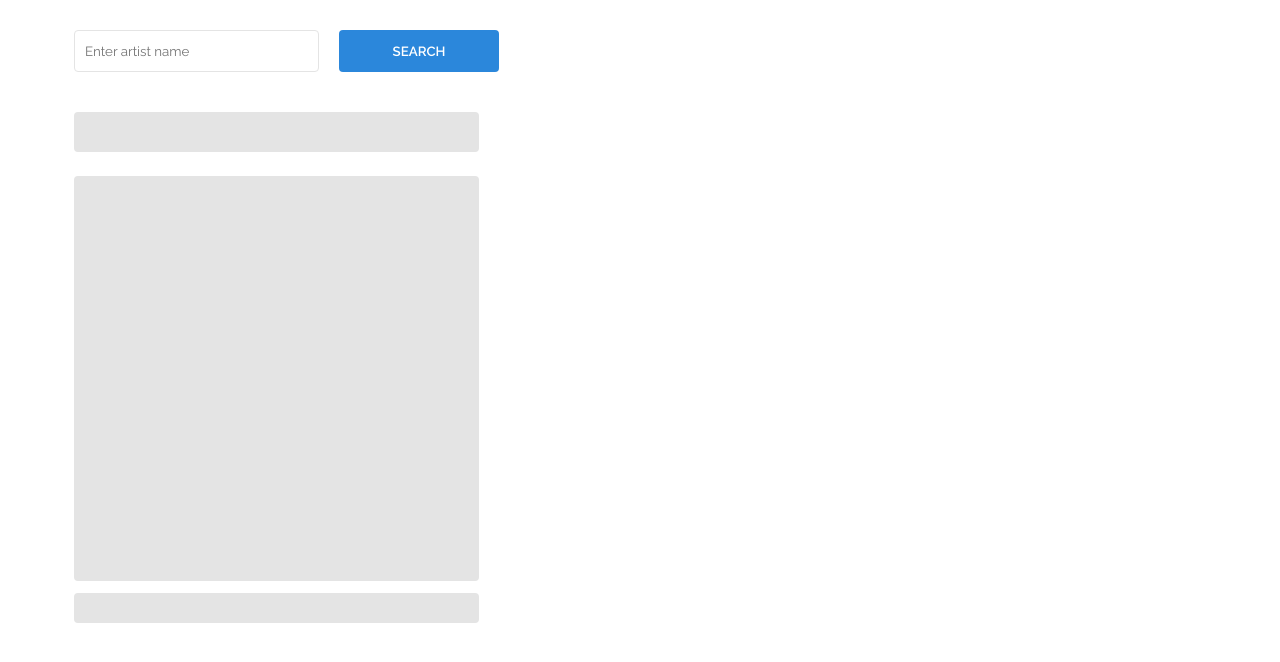
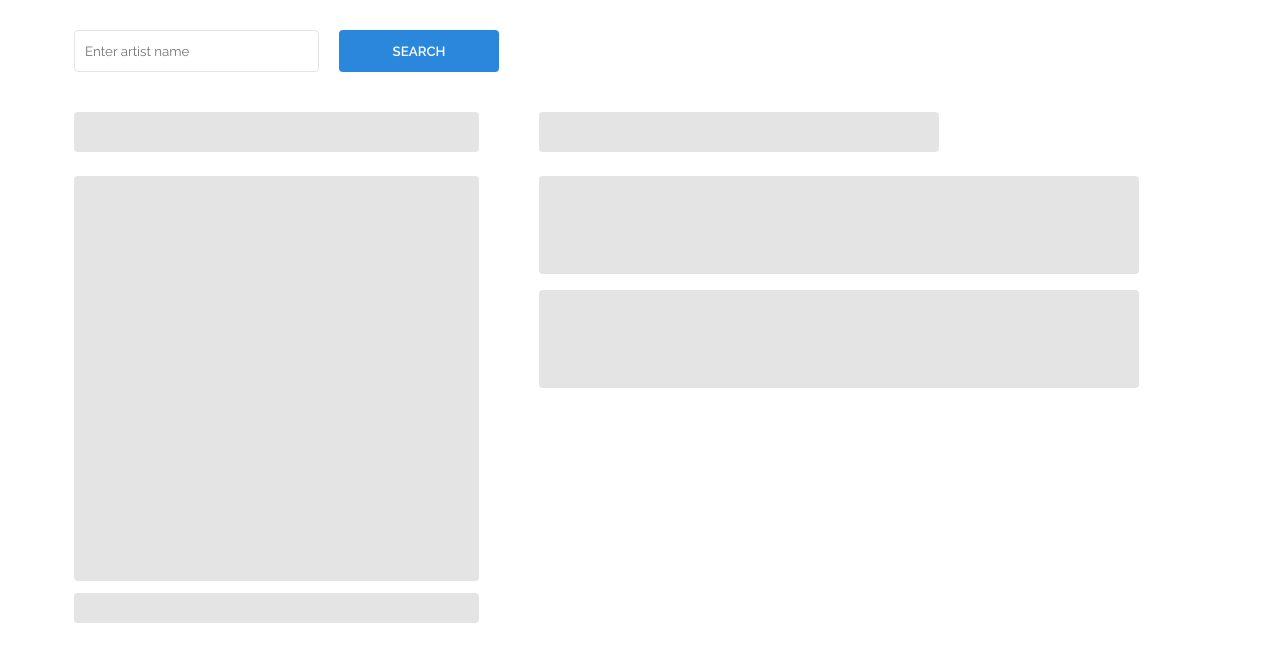
Before and after one commit to ollcaier/delta-way-test, a React app: page / in a window 1280 px wide. Shown: the top 662 px of the page. Built offline with nearby package versions, Linux system fonts and the light colour scheme.

Commit message:
add events component

```diff
--- a/src/assets/clearfix.scss
+++ b/src/assets/clearfix.scss
@@ -13,6 +13,7 @@ button {
 
 h1,
 h2,
+h3,
 p,
 span,
 a,
--- a/src/assets/colors.scss
+++ b/src/assets/colors.scss
@@ -1,7 +1,7 @@
 $backgroundColor: #f2f3f3;
 
 $borderColor: #e4e4e4;
-$borderHoverColor: #e4e4e4;
+$borderHoverColor: #c4c4c4;
 
 $previewColor: #e4e4e4;
 
@@ -9,3 +9,4 @@ $white: #ffffff;
 $blue: #2b87db;
 $darkBlue: #2b87db;
 $red: red;
+$gray: #949494;
--- a/src/components/app/index.tsx
+++ b/src/components/app/index.tsx
@@ -1,5 +1,6 @@
 import * as React from "react";
 import { Artist } from "../artist";
+import { Events } from "../events";
 import { SearchContainer } from "../search/container";
 import { IMapStateToAppProps } from "./container";
 import styles from "./styles.scss";
@@ -10,6 +11,7 @@ export class App extends React.Component<TAppProps> {
   public render() {
     const {
       artist,
+      events,
     } = this.props;
 
     return (
@@ -21,7 +23,9 @@ export class App extends React.Component<TAppProps> {
           <section className={styles["artist-container"]}>
             <Artist artist={artist} />
           </section>
-          <section className={styles["events-container"]}/>
+          <section className={styles["events-container"]}>
+            <Events artist={artist} events={events}/>
+          </section>
         </main>
       </div>
     );
--- /dev/null
+++ b/src/components/event/index.tsx
@@ -0,0 +1,34 @@
+import * as React from "react";
+import { IEvent } from "../../models/iEvent";
+import { getFormedDateFromDatestring } from "../../utils/getFormedDateFromDatestring";
+import styles from "./styles.scss";
+
+export interface IEventProps {
+  event?: IEvent;
+}
+
+export class Event extends React.Component<IEventProps> {
+  public render() {
+    const { event } = this.props;
+
+    return event === undefined
+      ? this.renderEventPreview()
+      : this.renderEvent(event);
+  }
+
+  private readonly renderEvent = (event: IEvent) =>
+    (
+      <a
+        href={event.url}
+        target="_blank"
+        className={styles["event"]}
+      >
+        <h3 className={styles["event__header"]}>{ event.venue.name }</h3>
+        <p className={styles["event__location"]}>{ `${event.venue.city}, ${event.venue.country}` }</p>
+        <p className={styles["event__date"]}>{ getFormedDateFromDatestring(event.datetime) }</p>
+      </a>
+    )
+
+  private readonly renderEventPreview = () =>
+    <div className={styles["event-preview"]}/>
+}
--- /dev/null
+++ b/src/components/event/styles.scss
@@ -0,0 +1,33 @@
+@import "../../assets/colors";
+@import "../../assets/mixins";
+
+.event {
+  box-shadow: 3px 3px 10px $borderColor;
+  color: #000;
+  display: block;
+  margin-bottom: 16px;
+  padding: 10px 20px;
+  text-decoration: none;
+  transition: box-shadow .3s;
+  width: 100%;
+  @include borderRadius();
+
+  &:hover {
+    box-shadow: 3px 3px 10px $borderHoverColor;
+  }
+
+  &__location {
+    line-height: 40px;
+  }
+
+  &__date {
+    color: $gray;
+    font-size: 14px;
+  }
+}
+
+.event-preview {
+  margin-bottom: 16px;
+  @include borderRadius();
+  @include contentPreview(100%, 98px);
+}
--- /dev/null
+++ b/src/components/events/index.tsx
@@ -0,0 +1,84 @@
+import * as React from "react";
+import { IArtist } from "../../models/iArtist";
+import { IEvent } from "../../models/iEvent";
+import { Event } from "../event";
+import styles from "./styles.scss";
+
+export interface IEventsProps {
+  artist: IArtist | undefined;
+  events: IEvent[];
+}
+
+export class Events extends React.Component<IEventsProps> {
+  public render() {
+    return (
+      <div className={styles["events"]}>
+        {
+          this.shouldRenderPreview()
+            ? <div className={styles["events__header-preview"]}/>
+            : <h2 className={styles["events__header"]}>{ this.getHeader() }</h2>
+        }
+        {
+          this.renderEvents()
+        }
+      </div>
+    );
+  }
+
+  private readonly renderEvents = () => {
+    const { events } = this.props;
+
+    if (this.shouldRenderPreview()) {
+      return (
+        <div className={styles["events__container"]}>
+          {
+            // tslint:disable-next-line:no-magic-numbers
+            [1, 2].map((index: number) =>
+              <Event
+                key={index}
+              />,
+            )
+          }
+        </div>
+      );
+    }
+
+    return (
+      <div className={styles["events__container"]}>
+        {
+          events.map((event: IEvent) =>
+            <Event
+              key={event.id}
+              event={event}
+            />,
+          )
+        }
+      </div>
+    );
+  }
+
+  private readonly getHeader = (): string => {
+    const {
+      artist,
+      events,
+    } = this.props;
+
+    if (this.shouldRenderPreview()) {
+      return "";
+    }
+
+    if (artist !== undefined) {
+      return events.length
+        ? `${artist.name}'s events:`
+        : `${artist.name} has no events :(`;
+    }
+
+    return "";
+  }
+
+  private readonly shouldRenderPreview = (): boolean => {
+    const { artist } = this.props;
+
+    return artist === undefined;
+  }
+}
--- /dev/null
+++ b/src/components/events/styles.scss
@@ -0,0 +1,11 @@
+@import "../../assets/mixins";
+
+.events {
+  &__container {
+    margin-top: 24px;
+  }
+
+  &__header-preview {
+    @include contentPreview(400px, 40px);
+  }
+}
```
Also changed, not shown: src/components/event/styles.scss.d.ts (added, +9 -0 lines), src/components/events/styles.scss.d.ts (added, +8 -0 lines), 2 other files (tests, documents, lock files or other folders).
